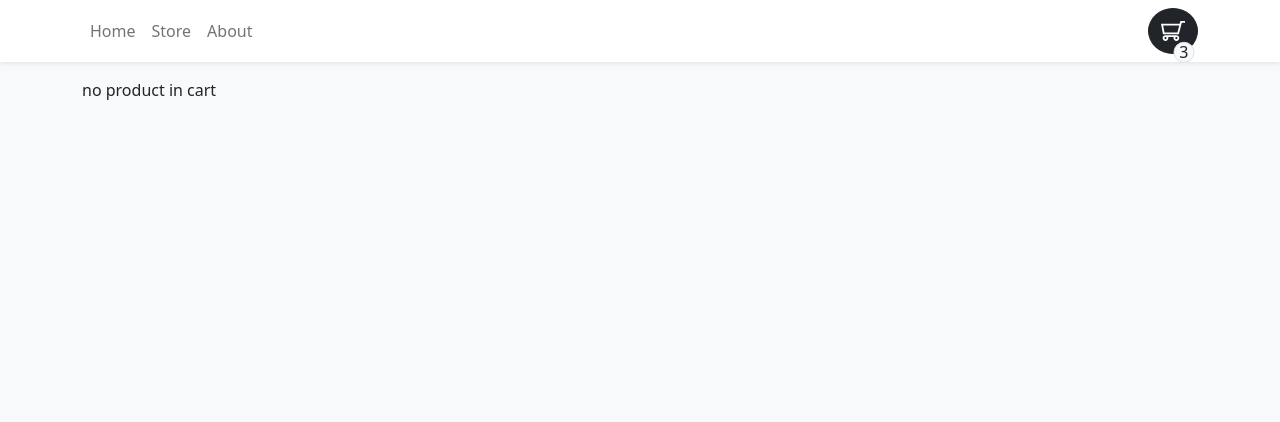
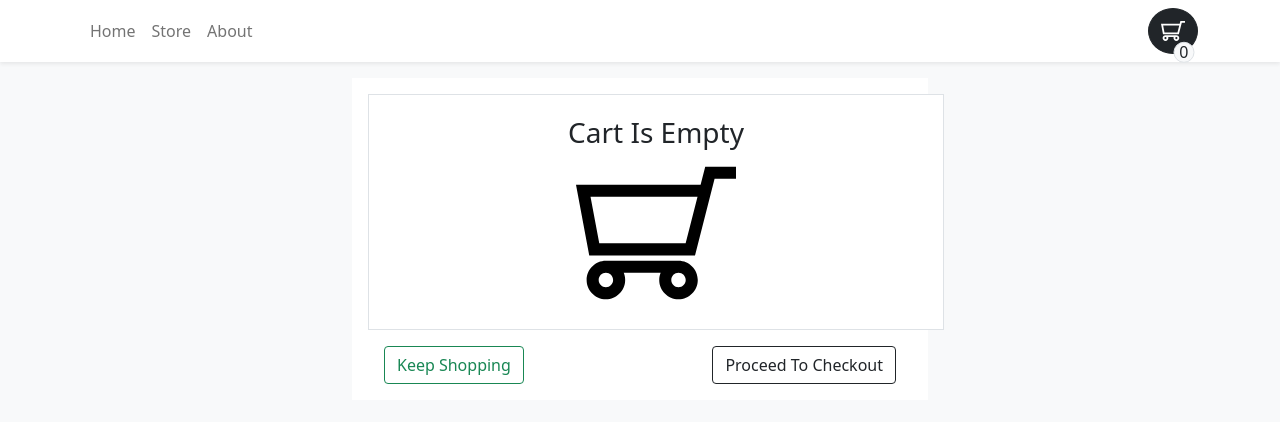
Before and after one commit to Ahmed7548/electronics-shop-, a React (Create React App) app: page /cart in a window 1280 px wide. Shown: the top 422 px of the page. Built offline with nearby package versions, Linux system fonts and the light colour scheme.

Commit message:
completing cart featchur
fixing some styling in the cart,
adding the checkout and keep shopping buttons and empty cart view

```diff
--- a/src/App.css
+++ b/src/App.css
@@ -1,38 +1,27 @@
-.App {
-  text-align: center;
+:root {
+  --cart-ele-width:100%;
+  --prod-img-width:500px
 }
 
-.App-logo {
-  height: 40vmin;
-  pointer-events: none;
+
+.prod-img{
+  width: var(--prod-img-width);
 }
 
-@media (prefers-reduced-motion: no-preference) {
-  .App-logo {
-    animation: App-logo-spin infinite 20s linear;
+.cart-imge{
+  --prod-img-width:clamp(10%,200px,40%)
+}
+
+.cart-element{
+  width: var(--cart-ele-width);
+}
+
+.small-button {
+  transform: rotate(90deg);
+}
+
+@media (min-width:576px){
+  .cart-element {
+    --cart-ele-width:clamp(500px,80vw,576px)
   }
 }
-
-.App-header {
-  background-color: #282c34;
-  min-height: 100vh;
-  display: flex;
-  flex-direction: column;
-  align-items: center;
-  justify-content: center;
-  font-size: calc(10px + 2vmin);
-  color: white;
-}
-
-.App-link {
-  color: #61dafb;
-}
-
-@keyframes App-logo-spin {
-  from {
-    transform: rotate(0deg);
-  }
-  to {
-    transform: rotate(360deg);
-  }
-}
--- a/src/App.tsx
+++ b/src/App.tsx
@@ -1,3 +1,4 @@
+import "./App.css"
 import { Routes, Route } from "react-router-dom"
 import {Container} from "react-bootstrap"
 import Home from "./pages/Home";
@@ -11,7 +12,7 @@ function App() {
   return (
     <>
       <NavBar/>
-    <Container className="mb-4">
+    <Container fluid="sm" className="mb-4">
       <Routes>
         <Route path="/" element={<Home/>}/>
         <Route path="/store" element={<Store/>}/>
--- a/src/components/CartProduct.tsx
+++ b/src/components/CartProduct.tsx
@@ -4,10 +4,12 @@ import { useDispatch } from "react-redux";
 import allProducts from "../data/items.json";
 import { currencyFormater } from "../utils/formatCurrency";
 import { addTocart, decreaseAmountInCart } from "../store/slices/cartSlice";
+import { useNavigate } from "react-router-dom";
 
 function CartProduct({ product }: { product: { id: number; qty: number } }) {
 	const productData = allProducts.find((prod) => prod.id === product.id);
 	const dispatch = useDispatch();
+	const navigate= useNavigate()
 	const incermentButton = useRef<HTMLButtonElement>();
 	const decrementButton = useRef<HTMLButtonElement>();
 
@@ -21,51 +23,54 @@ function CartProduct({ product }: { product: { id: number; qty: number } }) {
 		}
 	};
 
+	const onImageClick = () => {
+		navigate(`/poduct/${product.id}`)
+	}
+
 	if (!productData) {
 		return <p>product was not found</p>;
 	}
 	return (
 		<div
-			className=" m-auto d-flex justify-content-between border p-3 align-items-start bg-white"
-			style={{ width: "500px" }}
+			className="d-flex justify-content-between border p-3 align-items-center bg-white"
 		>
 			<img
+				onClick={onImageClick}
+				className="prod-img cart-imge"
 				src={productData?.imgUrl}
-				width="200px"
-				style={{ objectFit: "contain" }}
+				style={{ objectFit: "contain",}}
 			/>
-			<div className="ms-3 d-flex justify-content-center align-items-ccenter flex-column">
-				<h3 className="fs-3">{productData?.name}</h3>
+			<div className="ms-3 d-flex justify-content-center align-items-ccenter flex-column ">
+				<h3 className="fs-3">{productData.name.length>15?productData?.name.substring(0,15):productData.name}</h3>
 				<small className="text-muted">
 					{currencyFormater(productData.price)}
 				</small>
 			</div>
-			<div className="d-flex flex-column justify-content-center align-items-center p-2">
+			<div className="d-flex flex justify-content-center align-items-center p-2">
 				<div
-					className="d-flex"
-					style={{ height: "3rem" }}
+					className="d-flex flex-column"
 					onClick={changeQtyHandler}
 				>
-					<Button
+					<Button  variant="outline-dark"
 						ref={incermentButton as React.MutableRefObject<HTMLButtonElement>}
-						style={{ width: "2.5rem", height: "2.5rem" }}
+						className="p-0 text-center small-button"
 					>
-						+
+						{"<"}
 					</Button>
 					<div className="fs-2 mx-2">{product.qty}</div>
-					<Button
+					<Button variant="outline-dark"
 						ref={decrementButton as React.MutableRefObject<HTMLButtonElement>}
-						style={{ width: "2.5rem", height: "2.5rem" }}
+						className="p-0 text-center small-button"
 					>
-						-
+						{">"}
 					</Button>
 				</div>
-				<p className="mt-2">
+				<div className="ms-1">
 					total price:{" "}
-					<span className="text-muted">
+					<span className="text-muted fs-5">
 						{currencyFormater(product.qty * productData.price)}
 					</span>
-				</p>
+				</div>
 			</div>
 		</div>
 	);
--- /dev/null
+++ b/src/components/CartSvg.tsx
@@ -0,0 +1,57 @@
+import React from 'react'
+
+function CartSvg({ width, height, fill }: { width: string; height: string; fill:string}) {
+  return (
+    <div>
+    <svg
+      version="1.1"
+      id="Capa_1"
+      xmlns="http://www.w3.org/2000/svg"
+      xmlnsXlink="http://www.w3.org/1999/xlink"
+      x="0px"
+      y="0px"
+      width={width}
+      height={height}
+      viewBox="0 0 902.86 902.86"
+      enableBackground="new 0 0 902.86 902.86;"
+        xmlSpace="preserve"
+    >
+      <g>
+        <g>
+            <path
+               fill={fill}
+            d="M671.504,577.829l110.485-432.609H902.86v-68H729.174L703.128,179.2L0,178.697l74.753,399.129h596.751V577.829z
+     M685.766,247.188l-67.077,262.64H131.199L81.928,246.756L685.766,247.188z"
+          />
+            <path
+               fill={fill}
+            d="M578.418,825.641c59.961,0,108.743-48.783,108.743-108.744s-48.782-108.742-108.743-108.742H168.717
+    c-59.961,0-108.744,48.781-108.744,108.742s48.782,108.744,108.744,108.744c59.962,0,108.743-48.783,108.743-108.744
+    c0-14.4-2.821-28.152-7.927-40.742h208.069c-5.107,12.59-7.928,26.342-7.928,40.742
+    C469.675,776.858,518.457,825.641,578.418,825.641z M209.46,716.897c0,22.467-18.277,40.744-40.743,40.744
+    c-22.466,0-40.744-18.277-40.744-40.744c0-22.465,18.277-40.742,40.744-40.742C191.183,676.155,209.46,694.432,209.46,716.897z
+     M619.162,716.897c0,22.467-18.277,40.744-40.743,40.744s-40.743-18.277-40.743-40.744c0-22.465,18.277-40.742,40.743-40.742
+    S619.162,694.432,619.162,716.897z"
+          />
+        </g>
+      </g>
+      <g></g>
+      <g></g>
+      <g></g>
+      <g></g>
+      <g></g>
+      <g></g>
+      <g></g>
+      <g></g>
+      <g></g>
+      <g></g>
+      <g></g>
+      <g></g>
+      <g></g>
+      <g></g>
+      <g></g>
+    </svg></div>
+  )
+}
+
+export default CartSvg
--- /dev/null
+++ b/src/components/EmptyCart.tsx
@@ -0,0 +1,13 @@
+import React from 'react'
+import CartSvg from './CartSvg'
+
+function EmptyCart() {
+  return (
+    <p className=" m-auto border p-3 align-items-center bg-white cart-element fs-3 text-center">
+      Cart Is Empty
+      <CartSvg width='10rem' height='10rem' fill='#000'/>
+    </p>
+  )
+}
+
+export default EmptyCart
--- a/src/components/NavBar.tsx
+++ b/src/components/NavBar.tsx
@@ -1,10 +1,14 @@
 import React from "react";
 import { Container, Nav, Navbar as Navbarbs } from "react-bootstrap";
-import { useNavigate } from "react-router-dom";
 import ShoppingCartButton from "./ShoppingCartButton";
 import { NavLink } from "react-router-dom";
+import { useSelector } from "react-redux";
+import { selectCartProducts, State } from "../store/slices/cartSlice";
+import { Store } from "../store/app/store";
 
 function NavBar() {
+
+	const cartItems= useSelector<Store,State>(selectCartProducts).length
 
 	return (
 		<Navbarbs sticky="top" className="bg-white shadow-sm mb-3">
@@ -20,7 +24,7 @@ function NavBar() {
 						About
 					</Nav.Link>
 				</Nav>
-			<ShoppingCartButton number={3}/>
+			<ShoppingCartButton number={cartItems}/>
 			</Container>
 		</Navbarbs>
 	);
--- a/src/index.css
+++ b/src/index.css
@@ -1,3 +1,6 @@
+*{
+  box-sizing: border-box;
+}
 body {
   margin: 0;
   font-family: -apple-system, BlinkMacSystemFont, 'Segoe UI', 'Roboto', 'Oxygen',
--- a/src/pages/Cart.tsx
+++ b/src/pages/Cart.tsx
@@ -1,16 +1,40 @@
 import React from "react";
 import { Button, Card, Container, Row } from "react-bootstrap";
 import CartProduct from "../components/CartProduct";
-import { useSelector, useDispatch } from "react-redux"
-import {selectCartProducts} from "../store/slices/cartSlice"
+import { useSelector, useDispatch } from "react-redux";
+import { selectCartProducts, State } from "../store/slices/cartSlice";
+import EmptyCart from "../components/EmptyCart";
+import { Store } from "../store/app/store";
+import { useNavigate } from "react-router-dom";
 
 function Cart() {
-  const products: {id:number,qty:number}[] = useSelector(selectCartProducts)
+	const navigate = useNavigate();
+	const products = useSelector<Store, State>(selectCartProducts);
 
-  return (
-    <>
-      {products.length ? products.map(product => (<CartProduct product={product} key={product.id} />)):<p>no product in cart</p>}
-    </>
+	const keepShopping = () => {
+		// a better feeture is to return to what ever the past route is
+		navigate("/store");
+	};
+
+	return (
+		<>
+			<div className=" m-auto p-3 bg-white cart-element">
+				{products.length ? (
+					products.map((product) => (
+						<CartProduct product={product} key={product.id} />
+					))
+				) : (
+					<EmptyCart />
+				)}
+				<div className="d-flex justify-content-between align-items-ceter p-3 pb-0 ">
+					<Button variant="outline-success" onClick={keepShopping}>
+						{" "}
+						Keep Shopping
+					</Button>
+					<Button variant="outline-dark"> Proceed To Checkout</Button>
+				</div>
+			</div>
+		</>
 	);
 }
 
--- a/src/store/app/store.tsx
+++ b/src/store/app/store.tsx
@@ -1,5 +1,9 @@
 import { configureStore } from "@reduxjs/toolkit";
-import cartReducer from "../slices/cartSlice";
+import cartReducer, { State } from "../slices/cartSlice";
+
+export type Store = {
+   cart:State
+ }
 
 const  store = configureStore({
   reducer: {
--- a/src/store/slices/cartSlice.ts
+++ b/src/store/slices/cartSlice.ts
@@ -1,7 +1,7 @@
 import { createSlice } from "@reduxjs/toolkit";
 import type { PayloadAction, SliceCaseReducers } from "@reduxjs/toolkit";
 
-type State = { id: number; qty: number }[];
+export type State = { id: number; qty: number }[];
 
 const cartSlice = createSlice<State, SliceCaseReducers<State>>({
 	name: "Cart",
```
